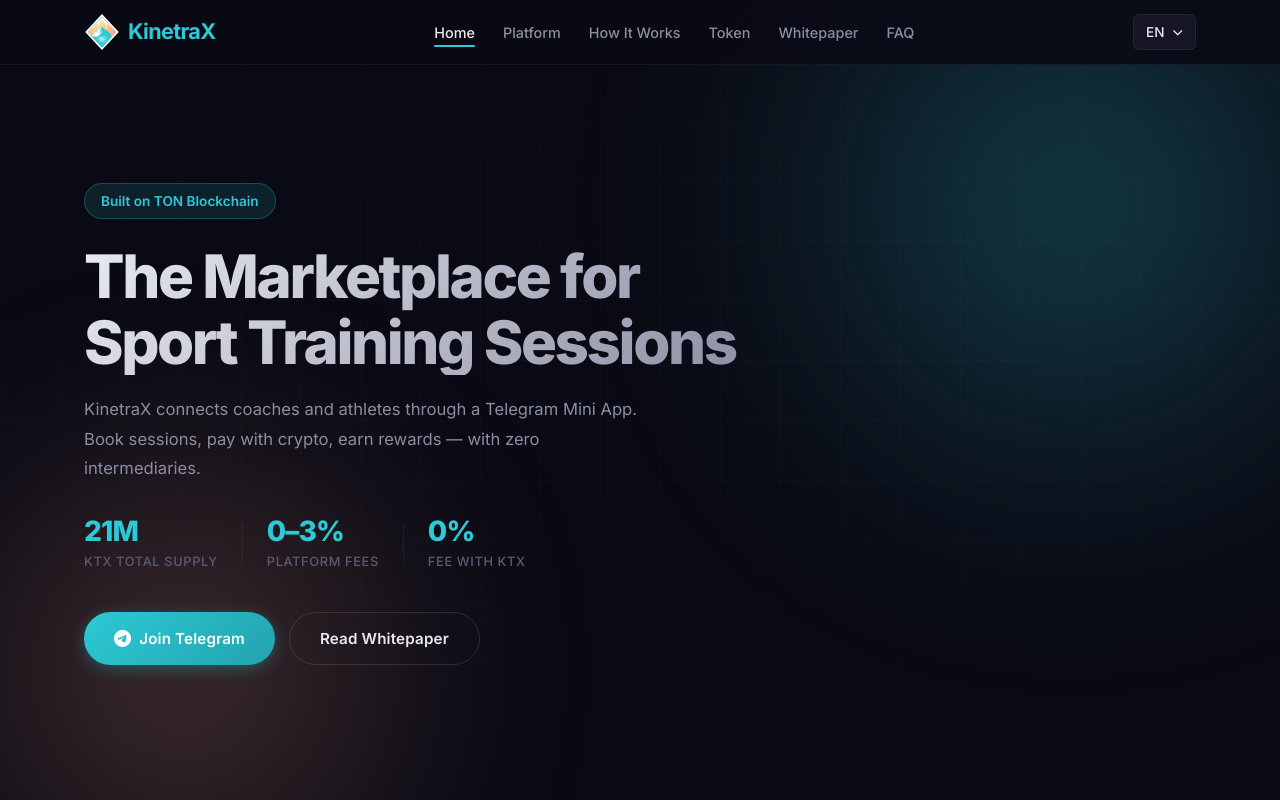
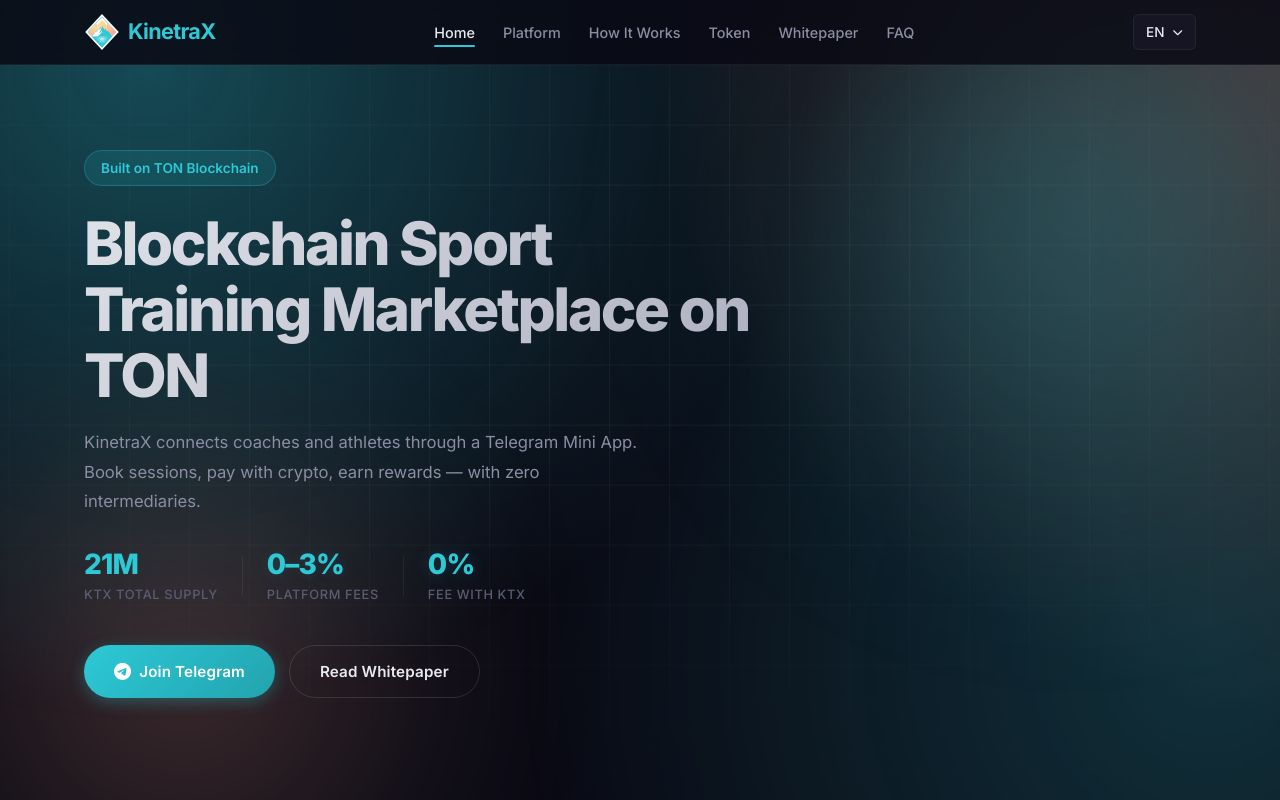
Before and after one commit to kinetrax/kinetra, a website: page index.html in a window 1280 px wide. Shown: the top 800 px of the page. Drawn offline with Linux system fonts and the light colour scheme.

Commit message:
refactor: update logo structure and enhance hero section with new animations and styles for improved visual appeal

```diff
--- a/css/styles.css
+++ b/css/styles.css
@@ -215,7 +215,7 @@ header a:hover {
     width: 36px;
 }
 
-.logo h1 {
+.logo .logo-text {
     font-size: 1.35rem;
     margin-bottom: 0;
     color: var(--primary);
@@ -417,6 +417,18 @@ header a:hover {
     z-index: 0;
 }
 
+.hero-bg::before {
+    content: '';
+    position: absolute;
+    inset: -25%;
+    background:
+        radial-gradient(circle at 20% 25%, rgba(45, 201, 214, 0.34) 0%, transparent 35%),
+        radial-gradient(circle at 80% 20%, rgba(255, 169, 144, 0.28) 0%, transparent 38%),
+        radial-gradient(circle at 72% 72%, rgba(45, 201, 214, 0.2) 0%, transparent 40%);
+    will-change: transform;
+    animation: heroBgFlow 9s ease-in-out infinite alternate;
+}
+
 .hero-glow {
     position: absolute;
     border-radius: 50%;
@@ -448,11 +460,13 @@ header a:hover {
     position: absolute;
     inset: 0;
     background-image:
-        linear-gradient(rgba(255,255,255,0.02) 1px, transparent 1px),
-        linear-gradient(90deg, rgba(255,255,255,0.02) 1px, transparent 1px);
+        linear-gradient(rgba(255,255,255,0.05) 1px, transparent 1px),
+        linear-gradient(90deg, rgba(255,255,255,0.05) 1px, transparent 1px);
     background-size: 60px 60px;
+    background-position: 0 0;
     mask-image: radial-gradient(ellipse 80% 60% at 50% 40%, black 30%, transparent 100%);
     -webkit-mask-image: radial-gradient(ellipse 80% 60% at 50% 40%, black 30%, transparent 100%);
+    animation: gridDrift 6s linear infinite;
 }
 
 @keyframes glowFloat {
@@ -462,6 +476,56 @@ header a:hover {
     100% { transform: translate(10px, -10px) scale(1.05); }
 }
 
+@keyframes heroBgFlow {
+    0% {
+        transform: translate3d(-6%, -4%, 0) scale(1);
+    }
+    50% {
+        transform: translate3d(4%, 4%, 0) scale(1.08);
+    }
+    100% {
+        transform: translate3d(8%, -6%, 0) scale(1.05);
+    }
+}
+
+@keyframes gridDrift {
+    from {
+        background-position: 0 0, 0 0;
+    }
+    to {
+        background-position: 60px 30px, 60px 30px;
+    }
+}
+
+@keyframes heroReveal {
+    from {
+        opacity: 0;
+        transform: translateY(24px);
+    }
+    to {
+        opacity: 1;
+        transform: translateY(0);
+    }
+}
+
+@keyframes titleGlowShift {
+    0%, 100% {
+        background-position: 0% 50%;
+    }
+    50% {
+        background-position: 100% 50%;
+    }
+}
+
+@keyframes statPulse {
+    0%, 100% {
+        text-shadow: 0 0 0 rgba(45, 201, 214, 0);
+    }
+    50% {
+        text-shadow: 0 0 16px rgba(45, 201, 214, 0.22);
+    }
+}
+
 .hero .container {
     position: relative;
     z-index: 10;
@@ -470,6 +534,18 @@ header a:hover {
 .hero-content {
     max-width: 680px;
 }
+
+.hero-content > * {
+    opacity: 0;
+    transform: translateY(24px);
+    animation: heroReveal 0.75s var(--ease-out) forwards;
+}
+
+.hero-content > *:nth-child(1) { animation-delay: 0.08s; }
+.hero-content > *:nth-child(2) { animation-delay: 0.18s; }
+.hero-content > *:nth-child(3) { animation-delay: 0.28s; }
+.hero-content > *:nth-child(4) { animation-delay: 0.38s; }
+.hero-content > *:nth-child(5) { animation-delay: 0.48s; }
 
 .hero-badge {
     display: inline-flex;
@@ -489,6 +565,7 @@ header a:hover {
     font-size: 0.75rem;
 }
 
+.hero-content h1,
 .hero-content h2 {
     font-size: clamp(2.25rem, 5vw, 3.75rem);
     font-weight: 800;
@@ -499,6 +576,10 @@ header a:hover {
     -webkit-background-clip: text;
     -webkit-text-fill-color: transparent;
     background-clip: text;
+    background-size: 200% 100%;
+    animation:
+        heroReveal 0.75s var(--ease-out) 0.18s forwards,
+        titleGlowShift 8s ease-in-out 0.95s infinite;
 }
 
 .hero-subtitle {
@@ -528,6 +609,19 @@ header a:hover {
     color: var(--primary);
     letter-spacing: -0.03em;
     line-height: 1.2;
+    animation: statPulse 3.8s ease-in-out infinite;
+}
+
+.hero-stat:nth-child(1) .stat-value {
+    animation-delay: 0s;
+}
+
+.hero-stat:nth-child(3) .stat-value {
+    animation-delay: 0.5s;
+}
+
+.hero-stat:nth-child(5) .stat-value {
+    animation-delay: 1s;
 }
 
 .stat-label {
@@ -2227,6 +2321,7 @@ footer {
 }
 
 @media (max-width: 768px) {
+    .hero-content h1,
     .hero-content h2 {
         font-size: clamp(1.75rem, 5vw, 2.25rem);
     }
@@ -2297,6 +2392,7 @@ footer {
         min-height: 90vh;
     }
 
+    .hero-content h1,
     .hero-content h2 {
         font-size: clamp(1.5rem, 6vw, 1.8rem);
     }
--- a/index.html
+++ b/index.html
@@ -67,7 +67,7 @@
         header .container{display:flex;justify-content:space-between;align-items:center}
         .logo{display:flex;align-items:center;gap:0.5rem}
         .logo img{width:36px;height:36px}
-        .logo h1{font-size:1.35rem;color:#2DC9D6;font-weight:700;letter-spacing:-0.03em;margin:0}
+        .logo .logo-text{font-size:1.35rem;color:#2DC9D6;font-weight:700;letter-spacing:-0.03em;margin:0}
         .main-nav{display:flex;align-items:center}
         .nav-menu{display:flex;list-style:none;gap:0.25rem;margin:0;padding:0}
         .nav-link{color:#8b8da3;font-weight:500;font-size:0.9rem;text-decoration:none;padding:0.5rem 0.75rem;transition:color .25s}
@@ -131,7 +131,7 @@
             <a href="./">
                 <div class="logo">
                     <img src="assets/logos/kinetra-logo.svg" alt="KinetraX Logo" width="40" height="40">
-                    <h1>KinetraX</h1>
+                    <span class="logo-text">KinetraX</span>
                 </div>
             </a>
             <nav class="main-nav" id="main-nav">
@@ -173,7 +173,7 @@
                 <div class="hero-badge" data-i18n="hero_badge">
                     <i class="fas fa-link"></i> Built on TON Blockchain
                 </div>
-                <h2 data-i18n="hero_title">The Marketplace for Sport Training Sessions</h2>
+                <h1 data-i18n="hero_title">Blockchain Sport Training Marketplace on TON</h1>
                 <p class="hero-subtitle" data-i18n="hero_subtitle">KinetraX connects coaches and athletes through a Telegram Mini App. Book sessions, pay with crypto, earn rewards — with zero intermediaries.</p>
                 <div class="hero-stats">
                     <div class="hero-stat">
--- a/js/translations.js
+++ b/js/translations.js
@@ -16,7 +16,7 @@ const translations = {
 
         // Hero
         "hero_badge": "Built on TON Blockchain",
-        "hero_title": "The Marketplace for Sport Training Sessions",
+        "hero_title": "Blockchain Sport Training Marketplace on TON",
         "hero_subtitle": "KinetraX connects coaches and athletes through a Telegram Mini App. Book sessions, pay with crypto, earn rewards — with zero intermediaries.",
         "hero_stat_supply_value": "21M",
         "hero_stat_supply_label": "KTX Total Supply",
@@ -436,7 +436,7 @@ const translations = {
 
         // Hero
         "hero_badge": "На блокчейне TON",
-        "hero_title": "Маркетплейс спортивных тренировок",
+        "hero_title": "Блокчейн-маркетплейс спортивных тренировок на TON",
         "hero_subtitle": "KinetraX соединяет тренеров и спортсменов через Telegram Mini App. Бронируйте тренировки, платите криптовалютой, зарабатывайте награды — без посредников.",
         "hero_stat_supply_value": "21M",
         "hero_stat_supply_label": "Эмиссия KTX",
```
